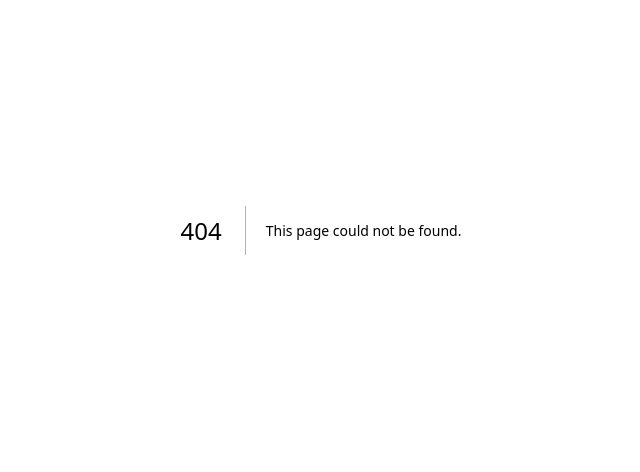
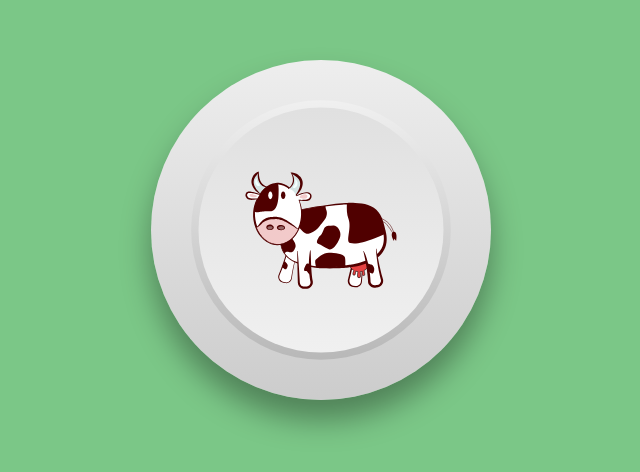
Before and after one commit to b3at1/better-boarding, a Next.js app: page /cow in a window 1280 px wide. Before the commit this address had no page. Shown: the part 170-642 px from the top of the page, without its empty margins (319-959 px from the left). Built offline with nearby package versions, Linux system fonts and the light colour scheme.

Commit message:
cow button

```diff
--- /dev/null
+++ b/app/cow/page.tsx
@@ -0,0 +1,93 @@
+'use client';
+import React from 'react';
+
+export default function CowButton() {
+    const playSound = () => {
+        const mooSound = document.getElementById('mooSound') as HTMLAudioElement;
+        mooSound.currentTime = 0;
+        mooSound.play();
+    };
+
+    return (
+        <div>
+            <style>{`
+                body {
+                    margin: 0;
+                    padding: 0;
+                    background: #7bc787;
+                }
+                ul {
+                    position: absolute;
+                    top: 50%;
+                    left: 50%;
+                    transform: translate(-50%, -50%);
+                    margin: 0;
+                    padding: 0;
+                    display: flex;
+                }
+                ul li {
+                    list-style: none;
+                }
+                ul li a {
+                    display: flex;
+                    padding: 2px;
+                    margin: 0 10px;
+                    border-radius: 50%;
+                    box-sizing: border-box;
+                    text-decoration: none;
+                    background: linear-gradient(0deg, #ccc, #eee);
+                    transition: all 0.2s ease-in-out;
+                    box-shadow: 0 4px 6px rgba(0, 0, 0, 0.35);
+                }
+                ul li a:hover:active {
+                    transform: translateY(3px);
+                    box-shadow: 0 4px 6px rgba(0, 0, 0, 0.2);
+                }
+                ul li a .fa {
+                    padding: 2px;
+                    width: 100%;
+                    height: 100%;
+                    display: flex;
+                    justify-content: center;
+                    align-items: center;
+                    border-radius: 50%;
+                    line-height: calc(60px - 12px);
+                    font-size: 24px;
+                    color: #808080;
+                    transition: .5s;
+                }
+
+                #circularButton {
+                    scale: 5;
+                }
+            `}</style>
+            <ul>
+                <li>
+                    <a href="#" id="circularButton" onClick={playSound}>
+                        <div className="fa">
+                            <svg width="60" height="60" xmlns="http://www.w3.org/2000/svg" style={{ transform: 'scale(0.98)' }}>
+                                <defs>
+                                    <clipPath id="clipCircle">
+                                        <circle cx="30" cy="30" r="25" />
+                                    </clipPath>
+                                    <linearGradient id="outgrad" x1="100%" y1="0%" x2="100%" y2="100%">
+                                        <stop offset="0%" style={{ stopColor: '#f0f0f0', stopOpacity: 1 }} />
+                                        <stop offset="100%" style={{ stopColor: '#b8b8b8', stopOpacity: 1 }} />
+                                    </linearGradient>
+                                    <linearGradient id="ingrad" x1="100%" y1="0%" x2="100%" y2="100%">
+                                        <stop offset="0%" style={{ stopColor: '#e0e0e0', stopOpacity: 1 }} />
+                                        <stop offset="100%" style={{ stopColor: '#f0f0f0', stopOpacity: 1 }} />
+                                    </linearGradient>
+                                </defs>
+                                <circle cx="30" cy="30" r="26.5" fill="url(#outgrad)" />
+                                <circle cx="30" cy="30" r="25" fill="url(#ingrad)" />
+                                <image x="10" y="10" width="40" height="40" href="perfectCow.svg" clipPath="url(#clipCircle)" />
+                            </svg>
+                        </div>
+                    </a>
+                </li>
+            </ul>
+            <audio id="mooSound" src="moo.mp3"></audio>
+        </div>
+    );
+}
```
Also changed, not shown: public/perfectCow.svg (added), 1 other file (tests, documents, lock files or other folders).
